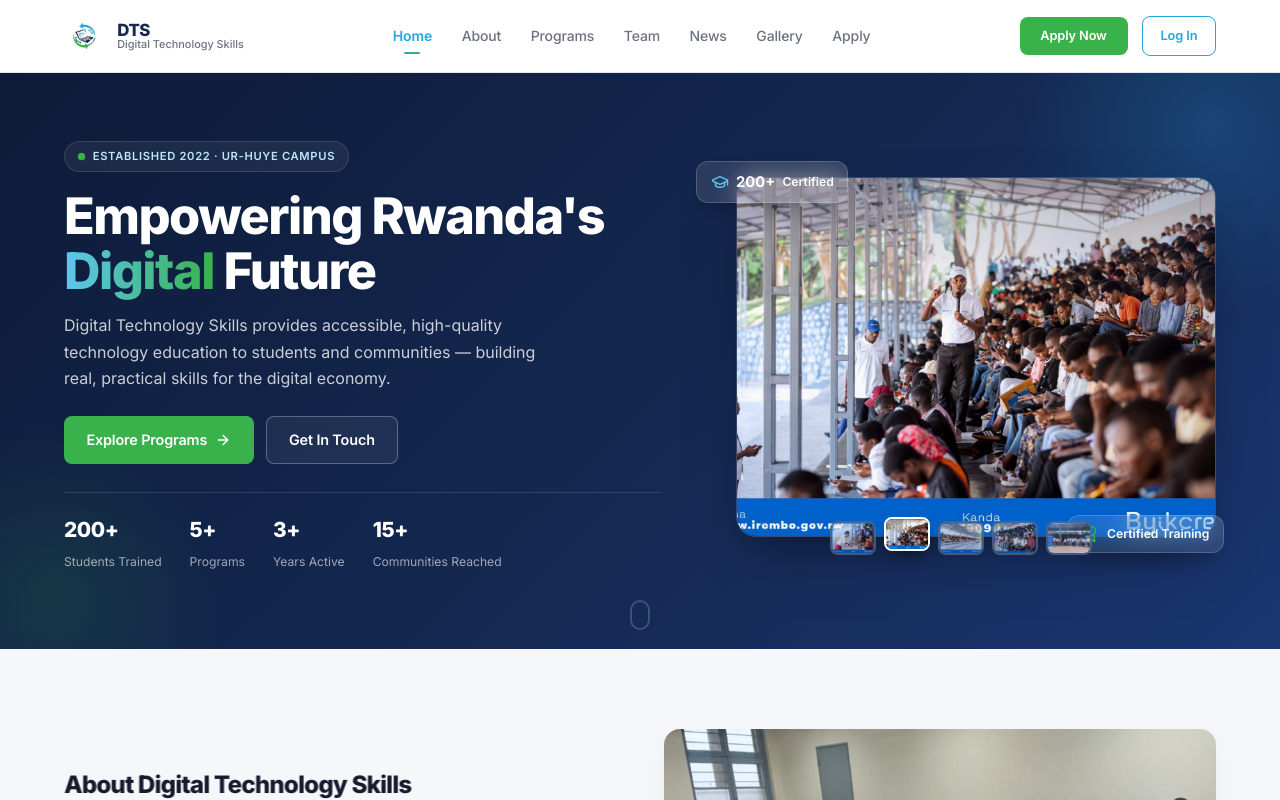
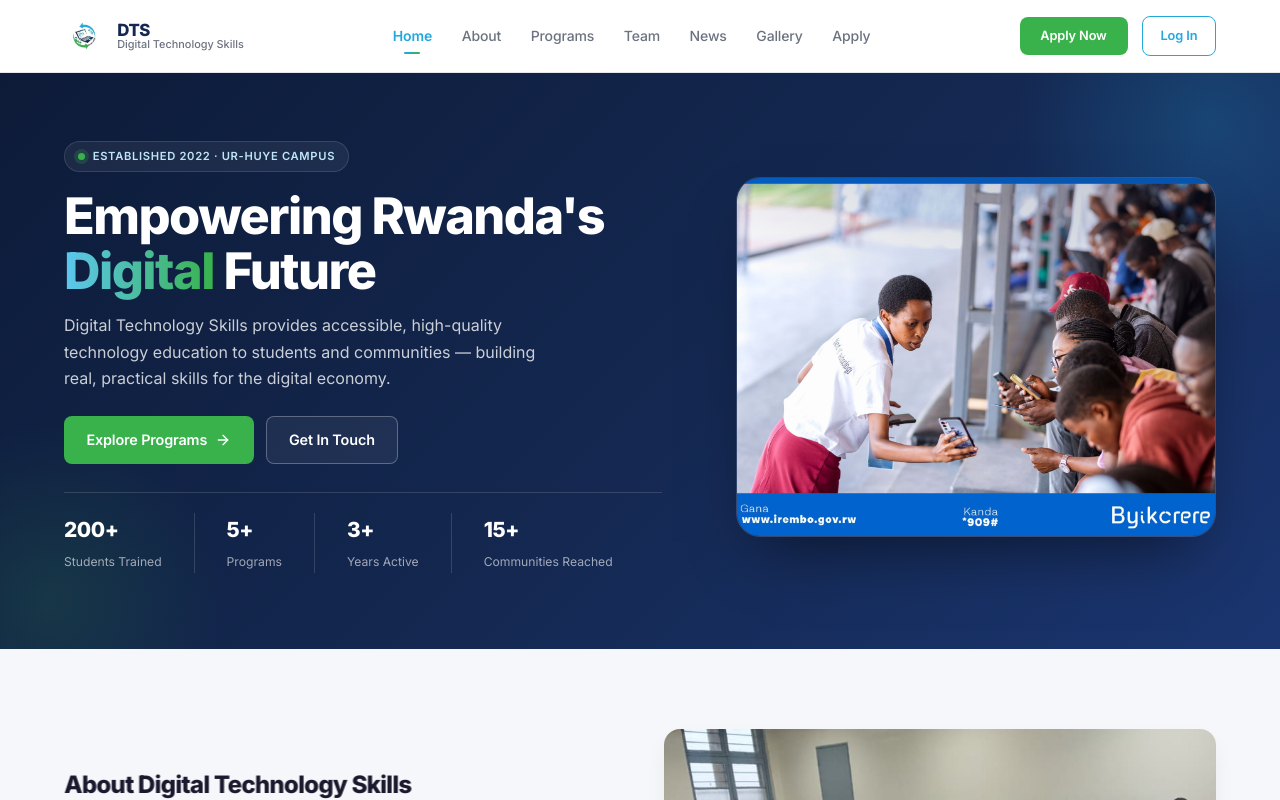
Before and after one commit to adolphenayituriki/DTS-Digital-Technology-Skills, a React (Vite) app in the folder client/: page / in a window 1280 px wide. Shown: the top 800 px of the page. Built offline with nearby package versions, Linux system fonts and the light colour scheme.

Commit message:
Modernize homepage hero

```diff
--- a/client/src/pages/Home.jsx
+++ b/client/src/pages/Home.jsx
@@ -1,16 +1,8 @@
-import React, { useState, useEffect, useCallback } from 'react';
+import React from 'react';
 import { Link } from 'react-router-dom';
-import { ArrowRight, Monitor, Wifi, Zap, GraduationCap, Award } from 'lucide-react';
+import { ArrowRight, Monitor, Wifi, Zap } from 'lucide-react';
 import TestimonialCarousel from '../components/TestimonialCarousel';
 import FadeIn from '../components/FadeIn';
-
-const heroImages = [
-  '/hero-1.jpg',
-  '/hero-2.jpg',
-  '/hero-3.jpg',
-  '/hero-5.jpg',
-  '/hero-6.jpg',
-];
 
 const programs = [
   { title: 'Google Services', desc: 'Master Gmail, Drive, Docs, and Google Workspace tools for productivity.', icon: <Wifi size={20} />, color: 'blue' },
@@ -23,23 +15,12 @@ function applyUrl(title) {
 }
 
 function Hero() {
-  const [active, setActive] = useState(0);
-  const [paused, setPaused] = useState(false);
-
-  const next = useCallback(() => setActive((c) => (c + 1) % heroImages.length), []);
-
-  useEffect(() => {
-    if (paused) return;
-    const timer = setInterval(next, 5000);
-    return () => clearInterval(timer);
-  }, [next, paused]);
-
   return (
     <section className="hero">
       <div className="container hero-inner">
         <div className="hero-copy">
           <div className="hero-badge">
-            <span className="pulse-dot" />
+            <span className="status-dot" />
             Established 2022 · UR-Huye Campus
           </div>
           <h1>Empowering Rwanda's <span>Digital</span> Future</h1>
@@ -64,39 +45,11 @@ function Hero() {
         </div>
 
         <div className="hero-media">
-          <div className="hero-frame" onMouseEnter={() => setPaused(true)} onMouseLeave={() => setPaused(false)}>
-            <div className="hero-slides">
-              {heroImages.map((img, i) => (
-                <div
-                  key={img}
-                  className={`hero-slide ${i === active ? 'active' : ''} ${i === (active + heroImages.length - 1) % heroImages.length ? 'prev' : ''}`}
-                >
-                  <div className="hero-slide-bg" style={{ backgroundImage: `url(${img})` }} />
-                </div>
-              ))}
-            </div>
-          </div>
-          <div className="hero-glass g1">
-            <GraduationCap size={18} /> <b>200+</b> Certified
-          </div>
-          <div className="hero-glass g2">
-            <Award size={18} /> Certified Training
-          </div>
-          <div className="hero-thumbs">
-            {heroImages.map((img, i) => (
-              <button
-                key={img}
-                className={`hero-thumb ${i === active ? 'active' : ''}`}
-                onClick={() => setActive(i)}
-                aria-label={`Show slide ${i + 1}`}
-              >
-                <img src={img} alt="" />
-              </button>
-            ))}
+          <div className="hero-frame">
+            <img src="/hero-1.jpg" alt="DTS training session at UR-Huye Campus" />
           </div>
         </div>
       </div>
-      <div className="hero-scroll" aria-hidden="true" />
     </section>
   );
 }
--- a/client/src/styles/global.css
+++ b/client/src/styles/global.css
@@ -159,14 +159,9 @@ input, textarea, select { font-family: inherit; }
   padding: 0.32rem 0.8rem; border-radius: 999px;
   margin-bottom: 1rem; animation: heroItemIn 0.7s ease both;
 }
-.hero-badge .pulse-dot {
+.hero-badge .status-dot {
   width: 7px; height: 7px; border-radius: 50%; background: var(--accent);
-  animation: pulse 2s infinite;
-}
-@keyframes pulse {
-  0% { box-shadow: 0 0 0 0 rgba(57,178,76,0.55); }
-  70% { box-shadow: 0 0 0 9px rgba(57,178,76,0); }
-  100% { box-shadow: 0 0 0 0 rgba(57,178,76,0); }
+  box-shadow: 0 0 0 4px rgba(57,178,76,0.2);
 }
 .hero-copy h1 {
   font-size: clamp(2rem, 4.4vw, 3.15rem); font-weight: 800;
@@ -191,10 +186,15 @@ input, textarea, select { font-family: inherit; }
 }
 .btn.hero-ghost:hover { background: rgba(255,255,255,0.14); border-color: rgba(255,255,255,0.45); }
 .hero-facts {
-  display: flex; gap: 1.75rem; flex-wrap: wrap;
-  border-top: 1px solid rgba(255,255,255,0.12); padding-top: 1.25rem;
+  display: flex; align-items: center; flex-wrap: wrap;
+  border-top: 1px solid rgba(255,255,255,0.14); padding-top: 1.25rem;
   animation: heroItemIn 0.7s 0.32s ease both;
 }
+.hero-fact {
+  padding-right: 2rem; margin-right: 2rem;
+  border-right: 1px solid rgba(255,255,255,0.14);
+}
+.hero-fact:last-child { padding-right: 0; margin-right: 0; border-right: none; }
 .hero-fact span {
   display: block; font-size: 1.3rem; font-weight: 800; color: #fff; letter-spacing: -0.02em;
 }
@@ -203,74 +203,14 @@ input, textarea, select { font-family: inherit; }
 .hero-media { position: relative; animation: heroMediaIn 0.9s 0.2s ease both; }
 .hero-frame {
   position: relative; aspect-ratio: 4/3; max-width: 480px; margin-left: auto;
-  border-radius: 20px; overflow: hidden;
+  border-radius: 24px; overflow: hidden;
   border: 1px solid rgba(255,255,255,0.14);
-  box-shadow: 0 26px 50px -20px rgba(0,0,0,0.5);
+  box-shadow: 0 30px 60px -25px rgba(0,0,0,0.55);
 }
-.hero-slides { position: absolute; inset: 0; }
-.hero-slide { position: absolute; inset: 0; opacity: 0; transition: opacity 1.3s ease; }
-.hero-slide.active { opacity: 1; }
-.hero-slide-bg {
-  position: absolute; inset: 0;
-  background-size: cover; background-position: center;
-  animation: heroZoom 16s ease-in-out forwards; transform-origin: center;
-}
-.hero-slide.prev .hero-slide-bg { animation: none; }
-@keyframes heroZoom {
-  0% { transform: scale(1); }
-  100% { transform: scale(1.12); }
-}
+.hero-frame img { width: 100%; height: 100%; object-fit: cover; display: block; }
 .hero-frame::after {
-  content: ''; position: absolute; inset: 0;
-  background: linear-gradient(200deg, rgba(20,40,81,0.35) 0%, transparent 45%);
-}
-.hero-glass {
-  position: absolute; display: inline-flex; align-items: center; gap: 0.45rem;
-  background: rgba(255,255,255,0.1);
-  backdrop-filter: blur(14px); -webkit-backdrop-filter: blur(14px);
-  border: 1px solid rgba(255,255,255,0.18);
-  padding: 0.5rem 0.85rem; border-radius: 12px;
-  box-shadow: 0 12px 26px -12px rgba(0,0,0,0.45);
-  font-size: 0.76rem; font-weight: 600; color: #fff;
-  animation: floatY 5s ease-in-out infinite;
-}
-.hero-glass svg { color: #5cc7f0; }
-.hero-glass.g1 { top: -16px; left: -10px; }
-.hero-glass.g2 { bottom: -16px; right: -8px; animation-delay: 2.4s; }
-.hero-glass.g2 svg { color: var(--accent); }
-.hero-glass b { font-size: 0.92rem; }
-@keyframes floatY {
-  0%, 100% { transform: translateY(0); }
-  50% { transform: translateY(-10px); }
-}
-.hero-thumbs {
-  position: absolute; bottom: -18px; left: 50%; transform: translateX(-50%);
-  display: flex; gap: 0.5rem; z-index: 3;
-}
-.hero-thumb {
-  width: 46px; height: 34px; border-radius: 8px; overflow: hidden; padding: 0;
-  border: 2px solid rgba(255,255,255,0.3); background: #142851;
-  transition: all 0.25s ease; opacity: 0.75;
-}
-.hero-thumb img { width: 100%; height: 100%; object-fit: cover; display: block; }
-.hero-thumb.active {
-  border-color: #fff; opacity: 1; transform: translateY(-4px);
-  box-shadow: 0 8px 16px -6px rgba(0,0,0,0.5);
-}
-.hero-scroll {
-  position: absolute; bottom: 1.2rem; left: 50%; transform: translateX(-50%);
-  width: 20px; height: 30px; border: 2px solid rgba(255,255,255,0.3);
-  border-radius: 999px; z-index: 3; opacity: 0.6;
-}
-.hero-scroll::after {
-  content: ''; position: absolute; top: 5px; left: 50%; transform: translateX(-50%);
-  width: 3px; height: 6px; border-radius: 2px; background: #fff;
-  animation: scrollHint 1.8s ease-in-out infinite;
-}
-@keyframes scrollHint {
-  0% { opacity: 0; transform: translate(-50%, 0); }
-  40% { opacity: 1; }
-  100% { opacity: 0; transform: translate(-50%, 12px); }
+  content: ''; position: absolute; inset: 0; pointer-events: none;
+  background: linear-gradient(200deg, rgba(20,40,81,0.28) 0%, transparent 50%);
 }
 @keyframes heroItemIn {
   0% { opacity: 0; transform: translateY(22px); }
@@ -287,8 +227,8 @@ input, textarea, select { font-family: inherit; }
 }
 @media (max-width: 768px) {
   .hero { padding: 3.25rem 0 3.75rem; }
-  .hero-facts { gap: 1.5rem; }
-  .hero-glass, .hero-scroll { display: none; }
+  .hero-facts { gap: 1rem; }
+  .hero-fact { padding-right: 1.25rem; margin-right: 1.25rem; }
 }
 
 /* ── Buttons ── */
```
